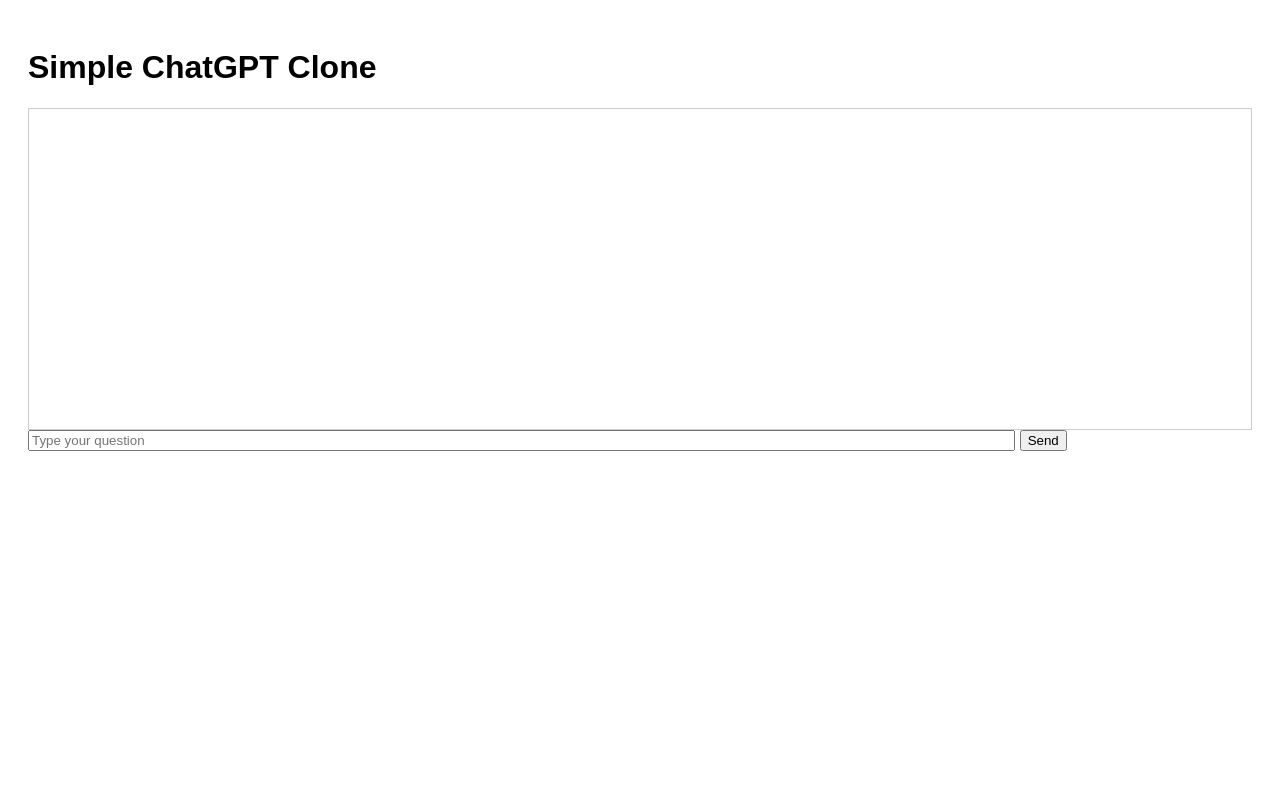
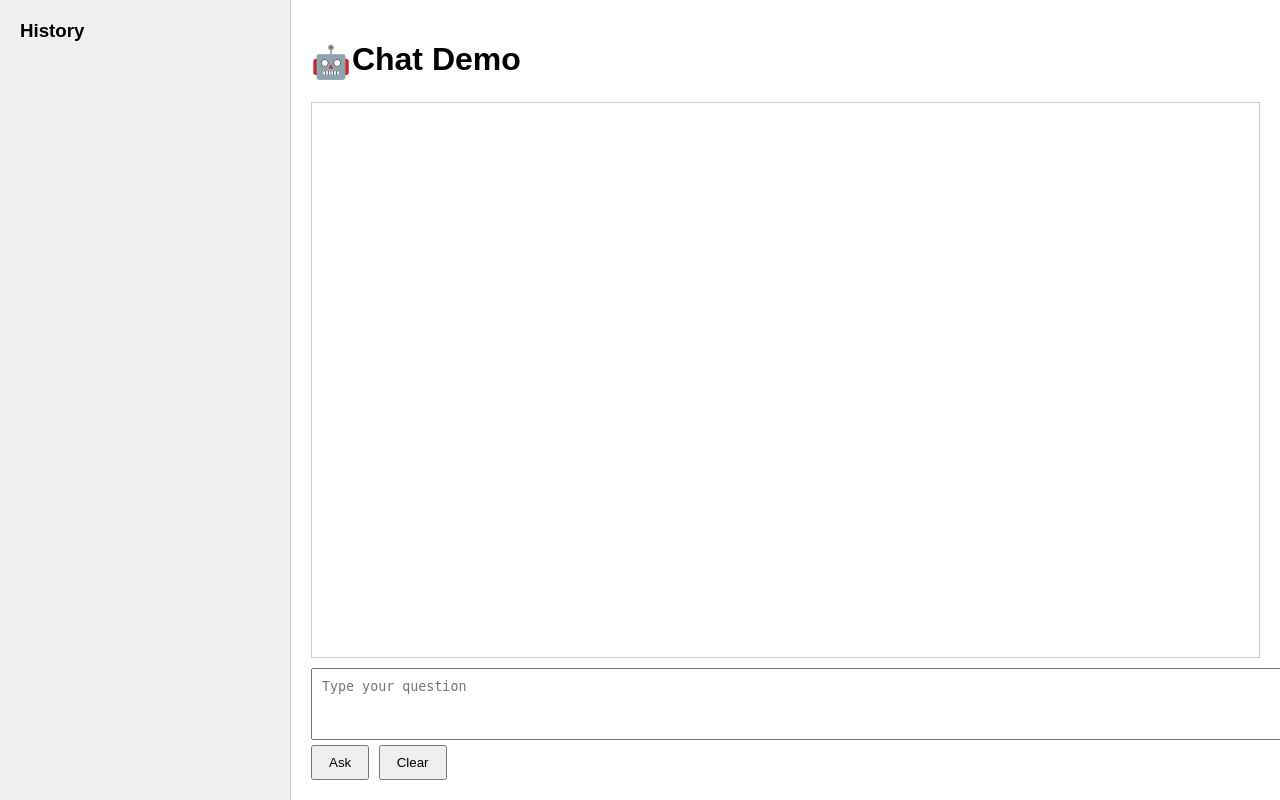
Before and after one commit to himanshugupta30062/Test_codex, a Flask app: template templates/index.html in a window 1280 px wide. Run offline with Flask 2, Linux system fonts and the light colour scheme; the template is opened without the code that fills it, so the values that code supplies are empty.

Commit message:
Remove binary image and update styles

```diff
--- a/app.py
+++ b/app.py
@@ -1,9 +1,33 @@
-from flask import Flask, request, jsonify, render_template
+from flask import (
+    Flask,
+    request,
+    jsonify,
+    render_template,
+    redirect,
+    url_for,
+    session,
+)
 from codex_agent import codex_agent
 
 app = Flask(__name__)
+app.secret_key = 'change-me'
+
+USERS = {"admin": "password"}
+
+def login_required(func):
+    from functools import wraps
+
+    @wraps(func)
+    def wrapper(*args, **kwargs):
+        if 'username' not in session:
+            return redirect(url_for('login'))
+        return func(*args, **kwargs)
+
+    return wrapper
+
 
 @app.route('/')
+@login_required
 def index():
     return render_template('index.html')
 
@@ -14,6 +38,24 @@ def ask():
     answer = codex_agent(question) if question else ''
     return jsonify({'answer': answer})
 
+
+@app.route('/login', methods=['GET', 'POST'])
+def login():
+    if request.method == 'POST':
+        username = request.form.get('username')
+        password = request.form.get('password')
+        if USERS.get(username) == password:
+            session['username'] = username
+            return redirect(url_for('index'))
+        return render_template('login.html', error='Invalid credentials')
+    return render_template('login.html')
+
+
+@app.route('/logout')
+def logout():
+    session.pop('username', None)
+    return redirect(url_for('login'))
+
 if __name__ == '__main__':
     import os
     debug_mode = os.getenv('FLASK_DEBUG', 'False').lower() in ['true', '1', 'yes']
--- /dev/null
+++ b/static/styles.css
@@ -0,0 +1,59 @@
+body {
+    font-family: Arial, sans-serif;
+    margin: 0;
+    padding: 0;
+    display: flex;
+    height: 100vh;
+}
+.container {
+    flex: 1;
+    display: flex;
+}
+.sidebar {
+    width: 250px;
+    background: #f0f0f0;
+    padding: 20px;
+    overflow-y: auto;
+    border-right: 1px solid #ccc;
+}
+.sidebar h3 {
+    margin-top: 0;
+}
+.chat {
+    flex: 1;
+    display: flex;
+    flex-direction: column;
+    padding: 20px;
+}
+#chat {
+    flex: 1;
+    border: 1px solid #ccc;
+    padding: 10px;
+    overflow-y: auto;
+    margin-bottom: 10px;
+}
+#question {
+    width: 100%;
+    min-height: 50px;
+    resize: none;
+    padding: 10px;
+}
+.buttons {
+    margin-top: 5px;
+}
+button {
+    padding: 8px 16px;
+    margin-right: 5px;
+}
+.logo {
+    display: inline-block;
+    width: 32px;
+    text-align: center;
+    vertical-align: middle;
+}
+.message.user {
+    font-weight: bold;
+}
+.message.assistant {
+    color: green;
+}
--- a/templates/index.html
+++ b/templates/index.html
@@ -2,27 +2,42 @@
 <html lang="en">
 <head>
     <meta charset="UTF-8">
-    <title>Simple ChatGPT Clone</title>
-    <style>
-        body { font-family: Arial, sans-serif; padding: 20px; }
-        #chat { border: 1px solid #ccc; padding: 10px; height: 300px; overflow-y: auto; }
-        .message { margin-bottom: 10px; }
-        .user { font-weight: bold; }
-        .assistant { color: green; }
-    </style>
+    <title>Chat Demo</title>
+    <link rel="stylesheet" href="{{ url_for('static', filename='styles.css') }}">
 </head>
 <body>
-<h1>Simple ChatGPT Clone</h1>
-<div id="chat"></div>
-<input type="text" id="question" placeholder="Type your question" style="width:80%" />
-<button onclick="sendQuestion()">Send</button>
+<div class="container">
+    <div class="sidebar">
+        <h3>History</h3>
+        <ul id="history"></ul>
+    </div>
+    <div class="chat">
+        <h1><span class="logo">🤖</span> Chat Demo</h1>
+        <div id="chat"></div>
+        <textarea id="question" placeholder="Type your question"></textarea>
+        <div class="buttons">
+            <button id="askBtn">Ask</button>
+            <button id="clearBtn">Clear</button>
+        </div>
+    </div>
+</div>
 <script>
+const historyList = document.getElementById('history');
+const chatDiv = document.getElementById('chat');
+const textarea = document.getElementById('question');
+
+function autoResize() {
+    textarea.style.height = 'auto';
+    textarea.style.height = textarea.scrollHeight + 'px';
+}
+textarea.addEventListener('input', autoResize);
+
 async function sendQuestion() {
-    const input = document.getElementById('question');
-    const question = input.value;
+    const question = textarea.value.trim();
     if (!question) return;
     appendMessage('user', question);
-    input.value = '';
+    textarea.value = '';
+    autoResize();
     const response = await fetch('/ask', {
         method: 'POST',
         headers: { 'Content-Type': 'application/json' },
@@ -30,15 +45,31 @@ async function sendQuestion() {
     });
     const data = await response.json();
     appendMessage('assistant', data.answer);
+    addToHistory(question, data.answer);
 }
+
 function appendMessage(role, text) {
-    const chat = document.getElementById('chat');
     const div = document.createElement('div');
     div.className = 'message ' + role;
     div.textContent = (role === 'user' ? 'You: ' : 'Assistant: ') + text;
-    chat.appendChild(div);
-    chat.scrollTop = chat.scrollHeight;
+    chatDiv.appendChild(div);
+    chatDiv.scrollTop = chatDiv.scrollHeight;
 }
+
+function addToHistory(q, a) {
+    const li = document.createElement('li');
+    li.textContent = q;
+    li.onclick = () => alert(a);
+    historyList.appendChild(li);
+}
+
+function clearChat() {
+    chatDiv.innerHTML = '';
+    historyList.innerHTML = '';
+}
+
+document.getElementById('askBtn').addEventListener('click', sendQuestion);
+document.getElementById('clearBtn').addEventListener('click', clearChat);
 </script>
 </body>
 </html>
```
Also changed, not shown: templates/login.html (added, +23 -0 lines).
